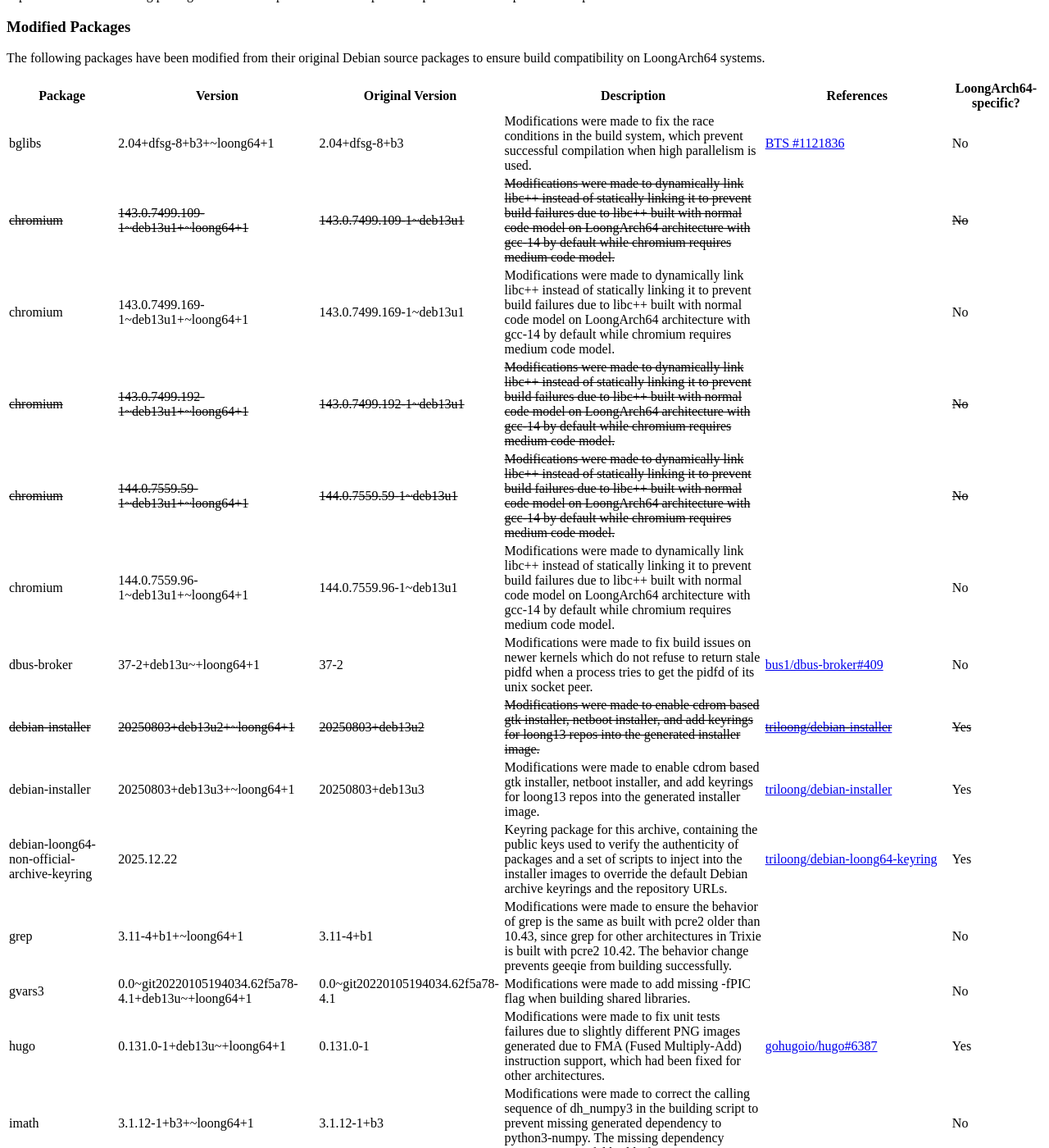
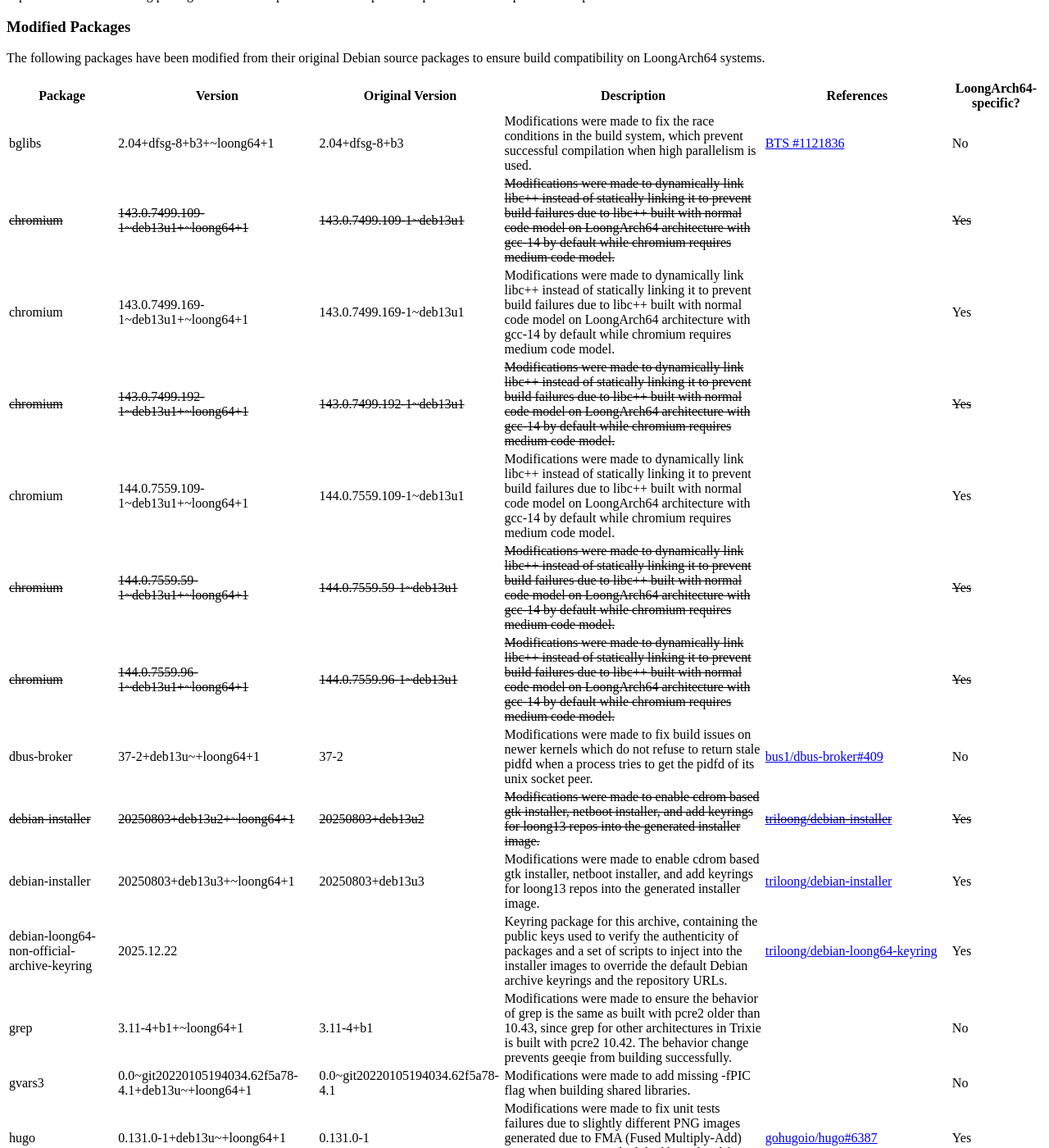
Before and after one commit to triloong/website, a Jekyll site: the page built from index.md, in a window 1280 px wide and 1400 px high, scrolled down 1967 px. Shown: the whole window at 82% size. Built offline with Jekyll 4.4.1, drawn with Linux system fonts in a browser that asks for light colours.

Commit message:
add chromium

```diff
--- a/_data/mpkg.yaml
+++ b/_data/mpkg.yaml
@@ -240,6 +240,10 @@
       superseded: true
     - version: 144.0.7559.96-1~deb13u1+~loong64+1
       oldversion: 144.0.7559.96-1~deb13u1
+      superseded: true
+    - version: 144.0.7559.109-1~deb13u1+~loong64+1
+      oldversion: 144.0.7559.109-1~deb13u1
+  loongarch_only: true
   description: >
     Modifications were made to dynamically link libc++ instead of
     statically linking it to prevent build failures due to libc++
```
